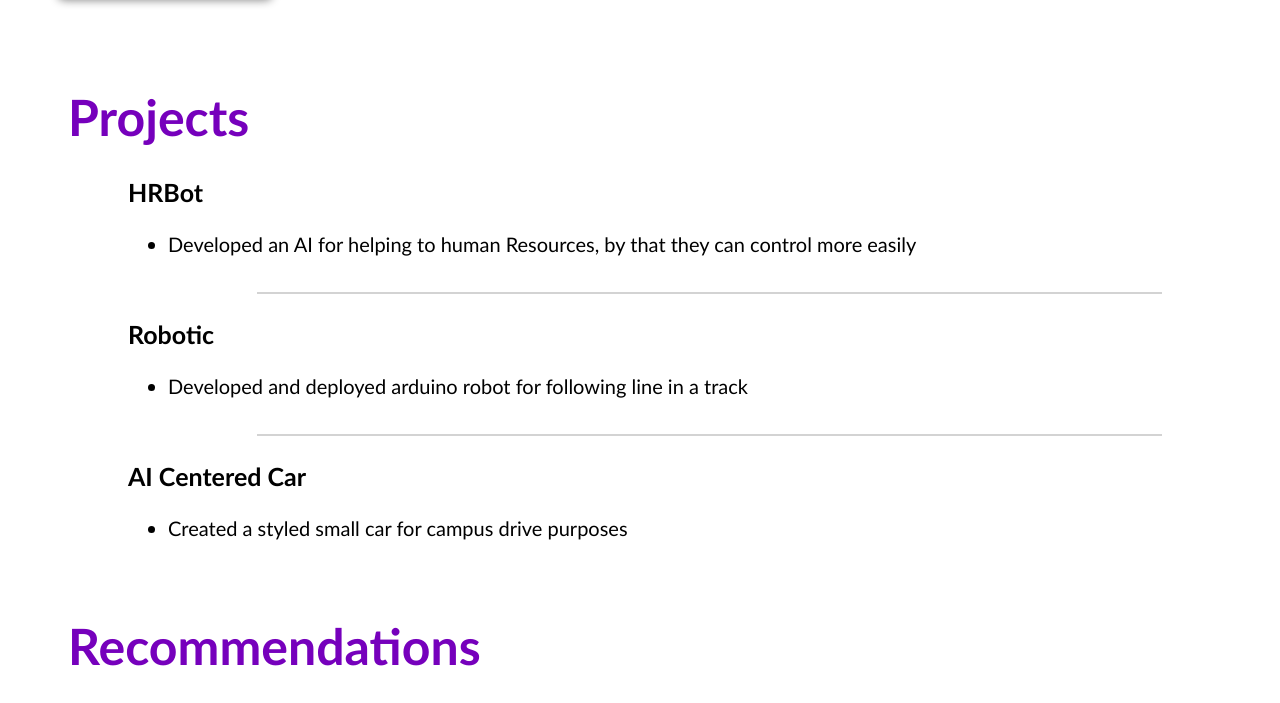
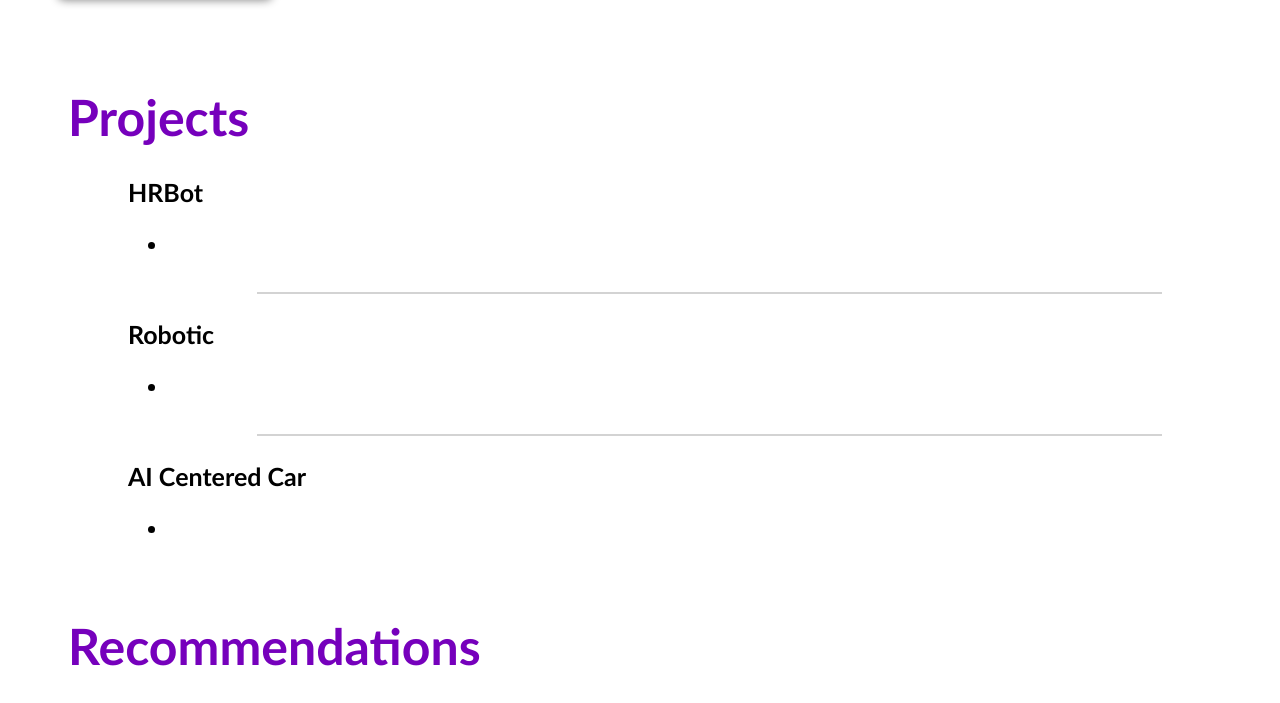
Before and after one commit to BFurkan/my-portfolio, a plain HTML site: page index.html in a window 1280 px wide. Shown: the part 1503-2206 px from the top of the page. Drawn offline with Linux system fonts and the light colour scheme.

Commit message:
Update index.html

```diff
--- a/index.html
+++ b/index.html
@@ -43,9 +43,7 @@
             Hi, I'm Furkan Bayar! <img src="https://encrypted-tbn0.gstatic.com/images?q=tbn:ANd9GcQ4HC3bhjyLvZbGIl1YFTar_DqetYR-BW-pftqMGn42UD0hUd__W4ovc0-bTorsLrGqCbI&usqp=CAU" width="60px"/>
           </h1>
           <p>
-            I am a developer with 10 years of experience as a Student.
-            I have worked and studied on 2 different university.
-            I have very experienced student in Univeristy.
+  York University - Computer Science
           </p>
       </div>
     </section>
@@ -102,21 +100,21 @@
           <div class="project-card">
             <h3>HRBot</h3>
             <ul>
-              <li>Developed an AI for helping to human Resources, by that they can control more easily</li>
+              <li></li>
             </ul>
           </div>
           <hr>
           <div class="project-card">
             <h3>Robotic</h3>
             <ul>
-              <li>Developed and deployed arduino robot for following line in a track</li>
+              <li></li>
             </ul>
           </div>
           <hr>
           <div class="project-card">
             <h3>AI Centered Car</h3>
             <ul>
-              <li>Created a styled small car for campus drive purposes</li>
+              <li></li>
             </ul>
           </div>
     </div>
```
